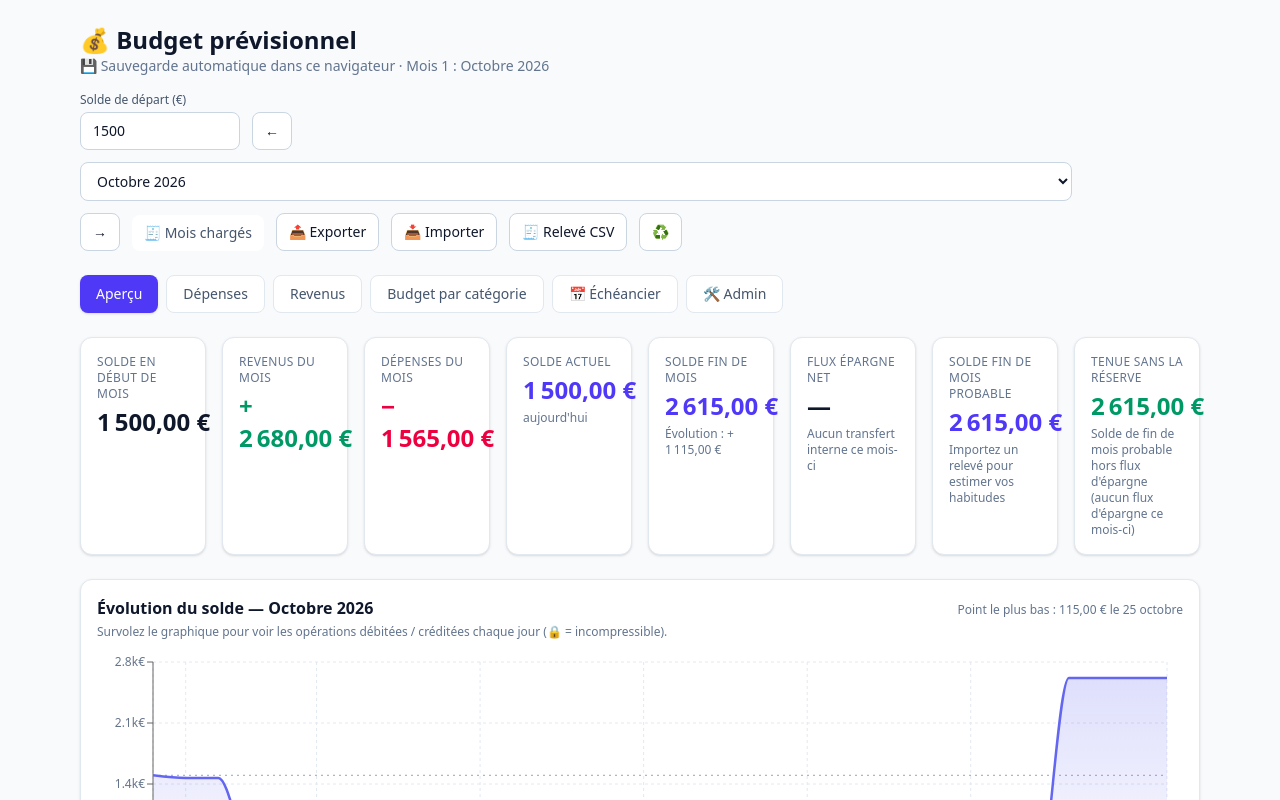
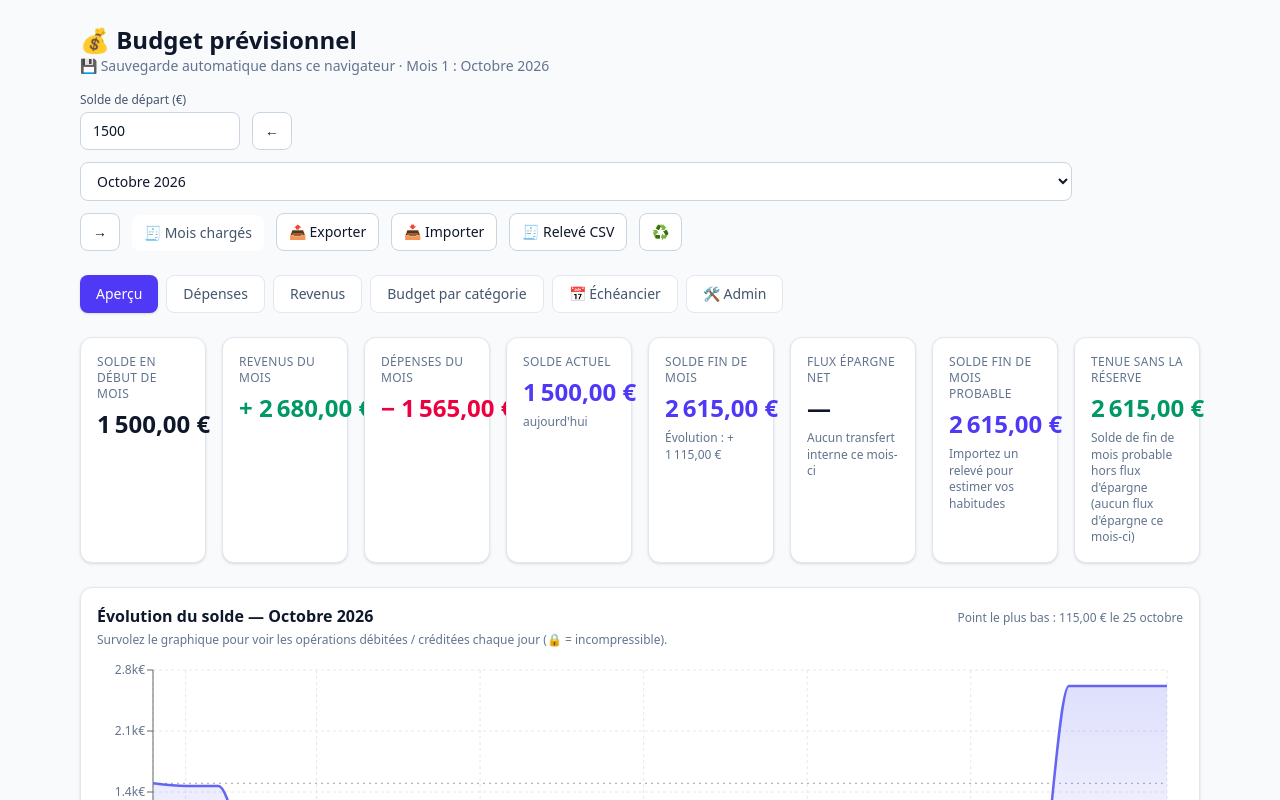
Before and after one commit to infoxpubs-eng/budget-perso, a React (Vite) app: page / in a window 1280 px wide. Shown: the top 800 px of the page. Built offline with nearby package versions, Linux system fonts and the light colour scheme.

Commit message:
fix: montants des cartes KPI adaptés à la largeur (clamp + chiffres tabulaires, plus de débordement) (v0.28.0)

```diff
--- a/package.json
+++ b/package.json
@@ -1,7 +1,7 @@
 {
   "name": "budget-perso",
   "private": true,
-  "version": "0.27.0",
+  "version": "0.28.0",
   "type": "module",
   "scripts": {
     "dev": "vite",
--- a/src/App.jsx
+++ b/src/App.jsx
@@ -98,8 +98,8 @@ function Kpi({ label, value, hint, tone }) {
   return (
     <Card>
       <div className="text-xs font-medium uppercase tracking-wide text-slate-500">{label}</div>
-      <div className={"mt-1 text-2xl font-bold " + toneCls}>{value}</div>
-      {hint && <div className="mt-1 text-xs text-slate-500">{hint}</div>}
+      <div className={"mt-1 font-bold tabular-nums " + toneCls} style={{ fontSize: "clamp(1.05rem, 1.9vw, 1.5rem)", whiteSpace: "nowrap" }}>{value}</div>
+      {hint && <div className="mt-1 text-xs leading-snug text-slate-500">{hint}</div>}
     </Card>
   );
 }
```
Also changed, not shown: 1 other file (tests, documents, lock files or other folders).
